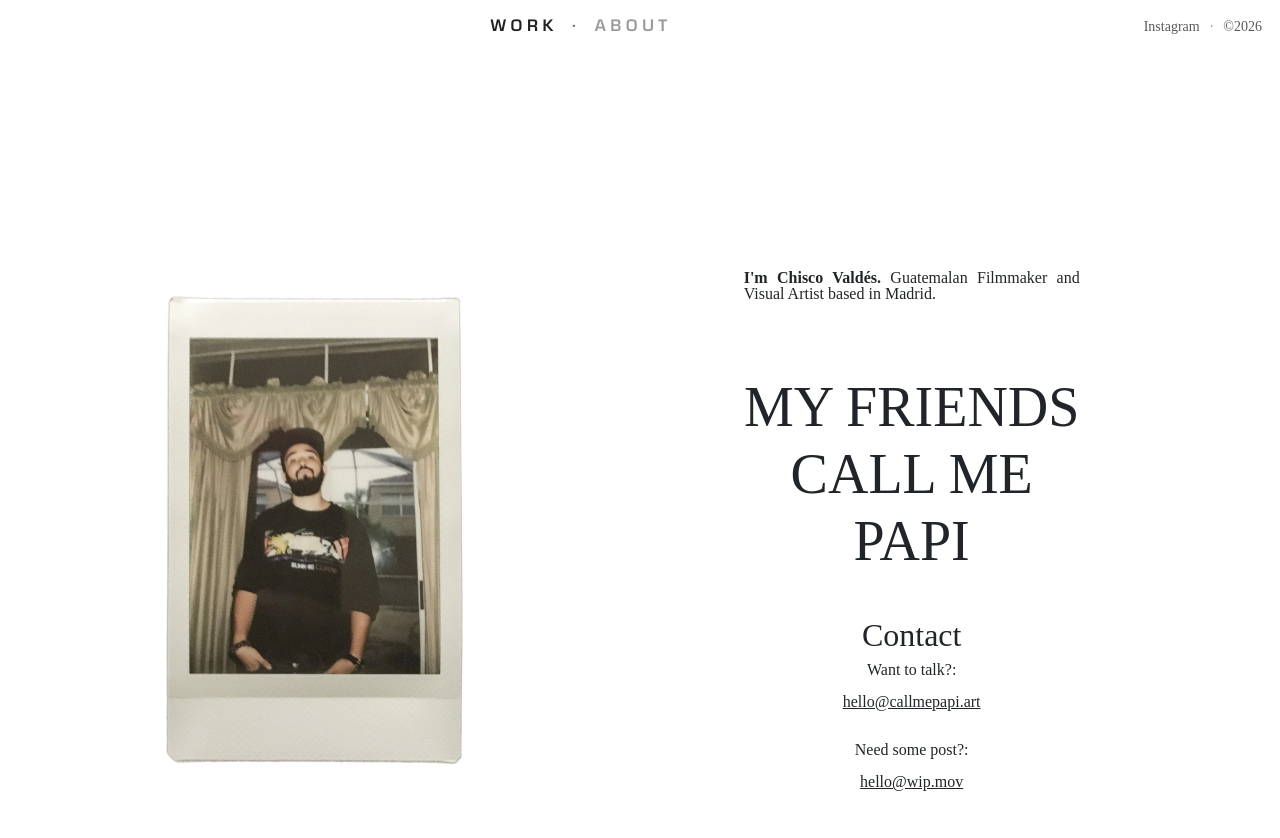
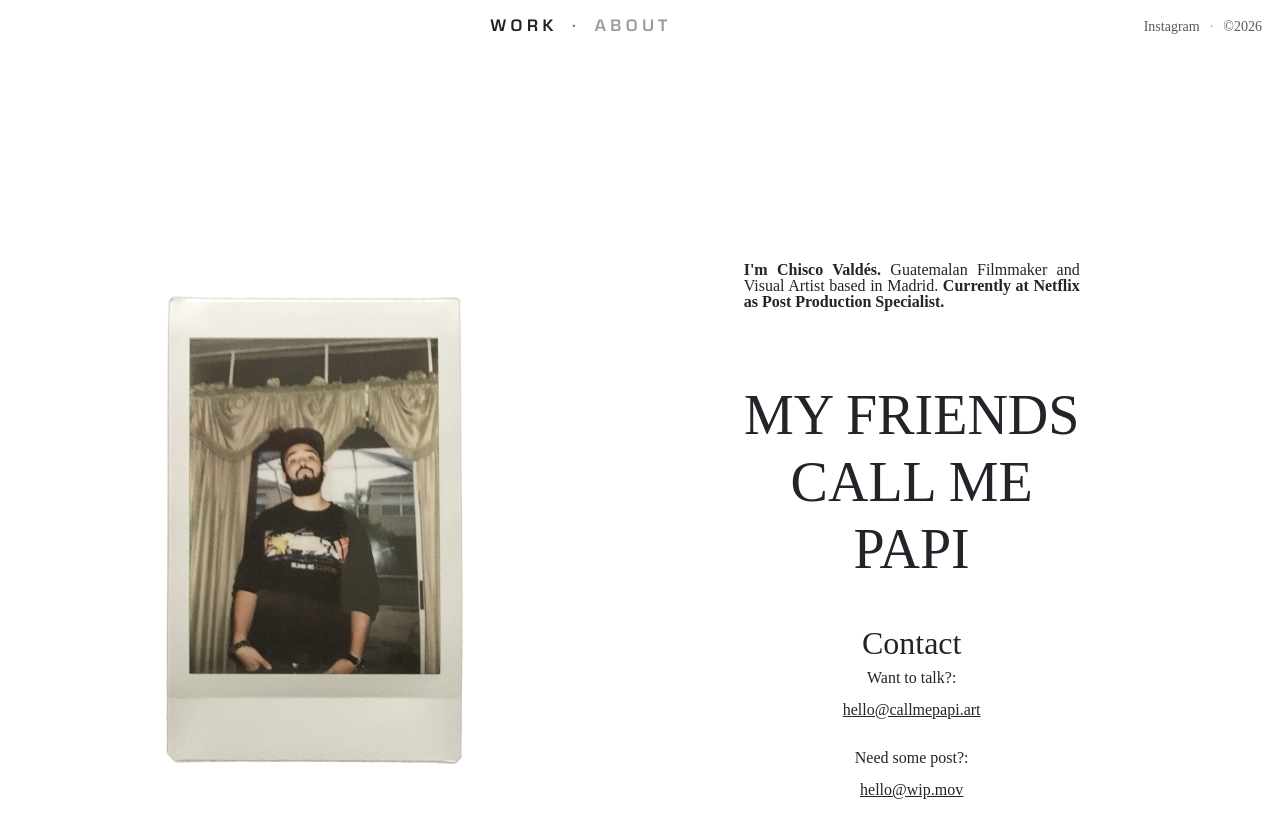
Before and after one commit to chiscovaldes/chiscovaldes, a Jekyll site: the page built from about.html, in a window 1280 px wide and 900 px high. Shown: the top 838 px of the window. Built offline with Jekyll 4.4.1, drawn with Linux system fonts in a browser that asks for light colours.

Commit message:
Update about.html

```diff
--- a/about.html
+++ b/about.html
@@ -42,6 +42,7 @@ title: ABOUT - EL PAPI
 
     <p style="text-align: justify; word-break: break-word">
       <b>I'm Chisco Valdés.</b> Guatemalan Filmmaker and Visual Artist based in Madrid.
+      <b>Currently at Netflix as Post Production Specialist.</b>
     </p>
 
     <br><br>
```
